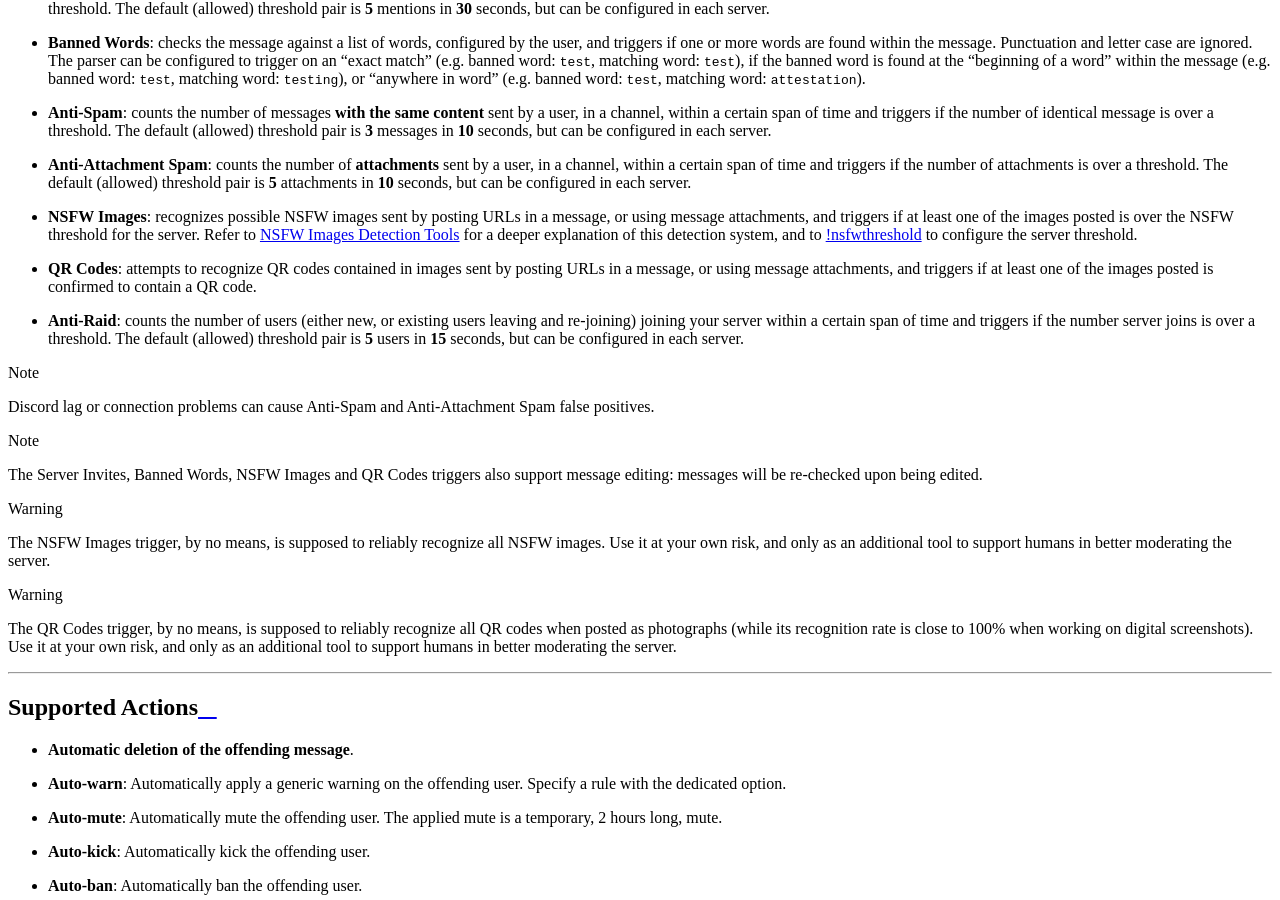
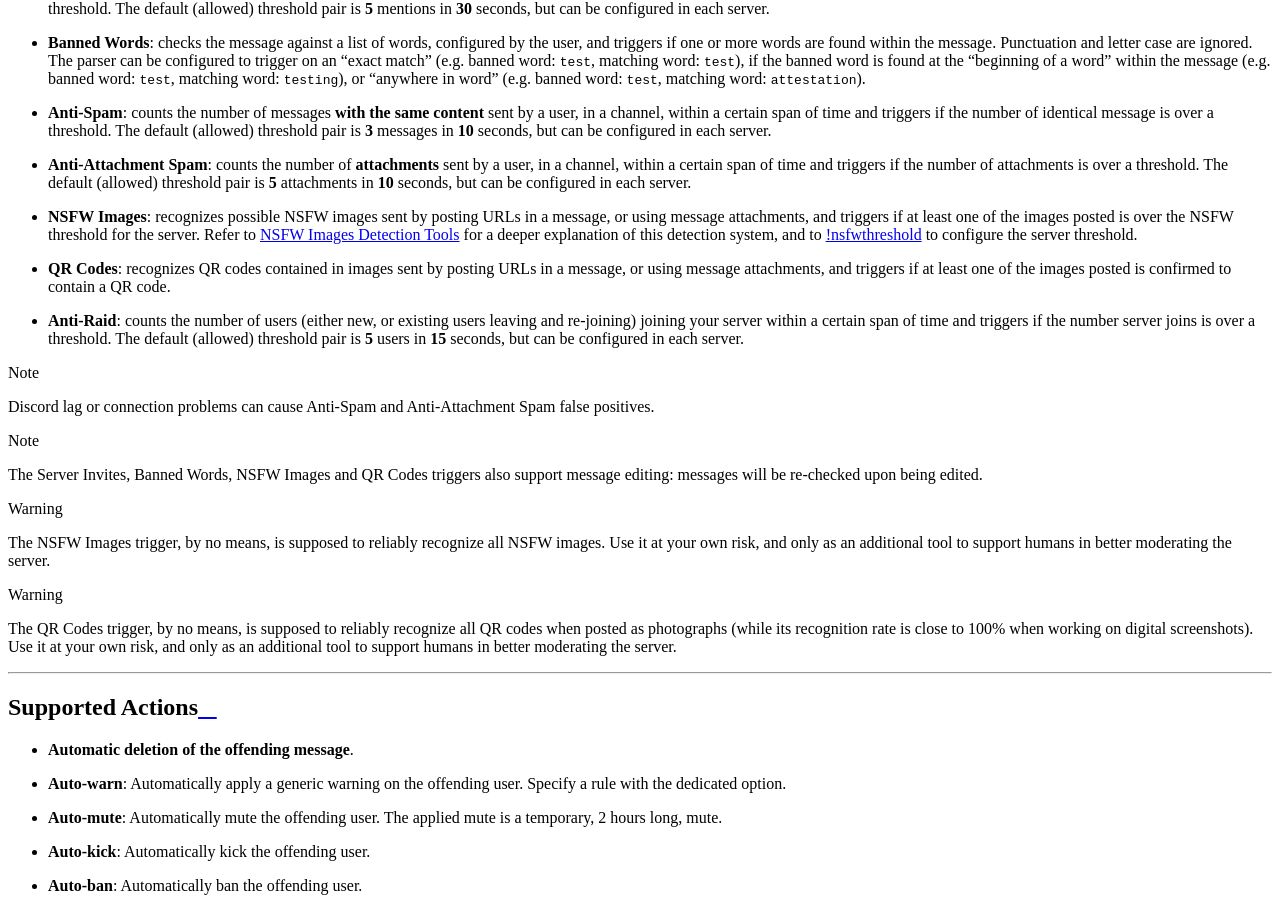
Before and after one commit to cycloptux/GiselleBot-Documentation, a Sphinx documentation site: the page built from docs/source/moderation_and_administration/automoderator.rst, in a window 1280 px wide and 900 px high, scrolled down 1731 px. Built offline with Sphinx 7.4.7 and the Read the Docs theme 2.0.0, drawn with Linux system fonts in a browser that asks for light colours.

```diff
--- a/docs/source/moderation_and_administration/automoderator.rst
+++ b/docs/source/moderation_and_administration/automoderator.rst
@@ -20,7 +20,7 @@
 * **Anti-Spam**: counts the number of messages **with the same content** sent by a user, in a channel, within a certain span of time and triggers if the number of identical message is over a threshold. The default (allowed) threshold pair is **3** messages in **10** seconds, but can be configured in each server.
 * **Anti-Attachment Spam**: counts the number of **attachments** sent by a user, in a channel, within a certain span of time and triggers if the number of attachments is over a threshold. The default (allowed) threshold pair is **5** attachments in **10** seconds, but can be configured in each server.
 * **NSFW Images**: recognizes possible NSFW images sent by posting URLs in a message, or using message attachments, and triggers if at least one of the images posted is over the NSFW threshold for the server. Refer to :ref:`nsfwjs` for a deeper explanation of this detection system, and to :ref:`nsfwthreshold` to configure the server threshold.
-* **QR Codes**: attempts to recognize QR codes contained in images sent by posting URLs in a message, or using message attachments, and triggers if at least one of the images posted is confirmed to contain a QR code.
+* **QR Codes**: recognizes QR codes contained in images sent by posting URLs in a message, or using message attachments, and triggers if at least one of the images posted is confirmed to contain a QR code.
 * **Anti-Raid**: counts the number of users (either new, or existing users leaving and re-joining) joining your server within a certain span of time and triggers if the number server joins is over a threshold. The default (allowed) threshold pair is **5** users in **15** seconds, but can be configured in each server.
 
 .. note::
```
